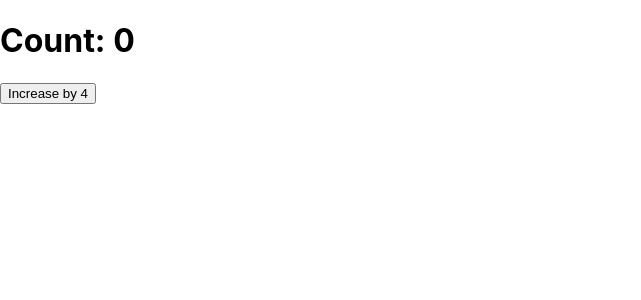
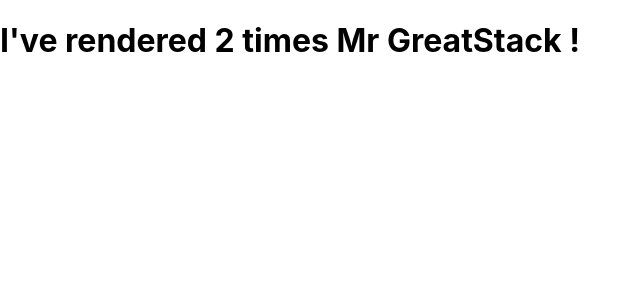
Before and after one commit to AHA193/test, a React (Create React App) app: page / in a window 1280 px wide. Shown: the top 300 px of the page, without its empty margins (0-641 px from the left). Built offline with nearby package versions, Linux system fonts and the light colour scheme.

Commit message:
useEffect Hook 2 ex 4

```diff
--- a/src/App.jsx
+++ b/src/App.jsx
@@ -1,27 +1,24 @@
-import React from 'react';
-import './App.css';
-import { useState } from 'react';
+import React, { useEffect, useState } from 'react'
+import './App.css'
+
+
+// ex 4 UseEffect
+// example so here we will display one counter that will display how many times component gets loaded
 
 function App() {
-// ex 3 _updating a state based on previous state
+  const [count, setCount] = useState(0)
+  const [name, setname] = useState("Mr GreatStack")
 
-const [count, setCount] = useState(0);
+  useEffect(()=>{
+    setTimeout(()=>{
+      setCount(count => count+1);
+    },2000)
+  },[count,name])
 
-
-const increaseCount = ()=>{
-setCount(count=>count + 1)
-setCount(count=>count + 1)
-setCount(count=>count + 1)
-setCount(count=>count + 1)
-
-}
-
-return (
-  <>
-<h1>Count: {count}</h1>
-<button onClick={increaseCount}>Increase by 4</button>
-
-  </>
+  return (
+    <>
+      <h1>I've rendered {count} times {name} !</h1>
+    </>
   );
 }
 
--- a/src/index.tsx
+++ b/src/index.tsx
@@ -8,9 +8,7 @@ const root = ReactDOM.createRoot(
   document.getElementById('root') as HTMLElement
 );
 root.render(
-  <React.StrictMode>
     <App />
-  </React.StrictMode>
 );
 
 // If you want to start measuring performance in your app, pass a function
```
